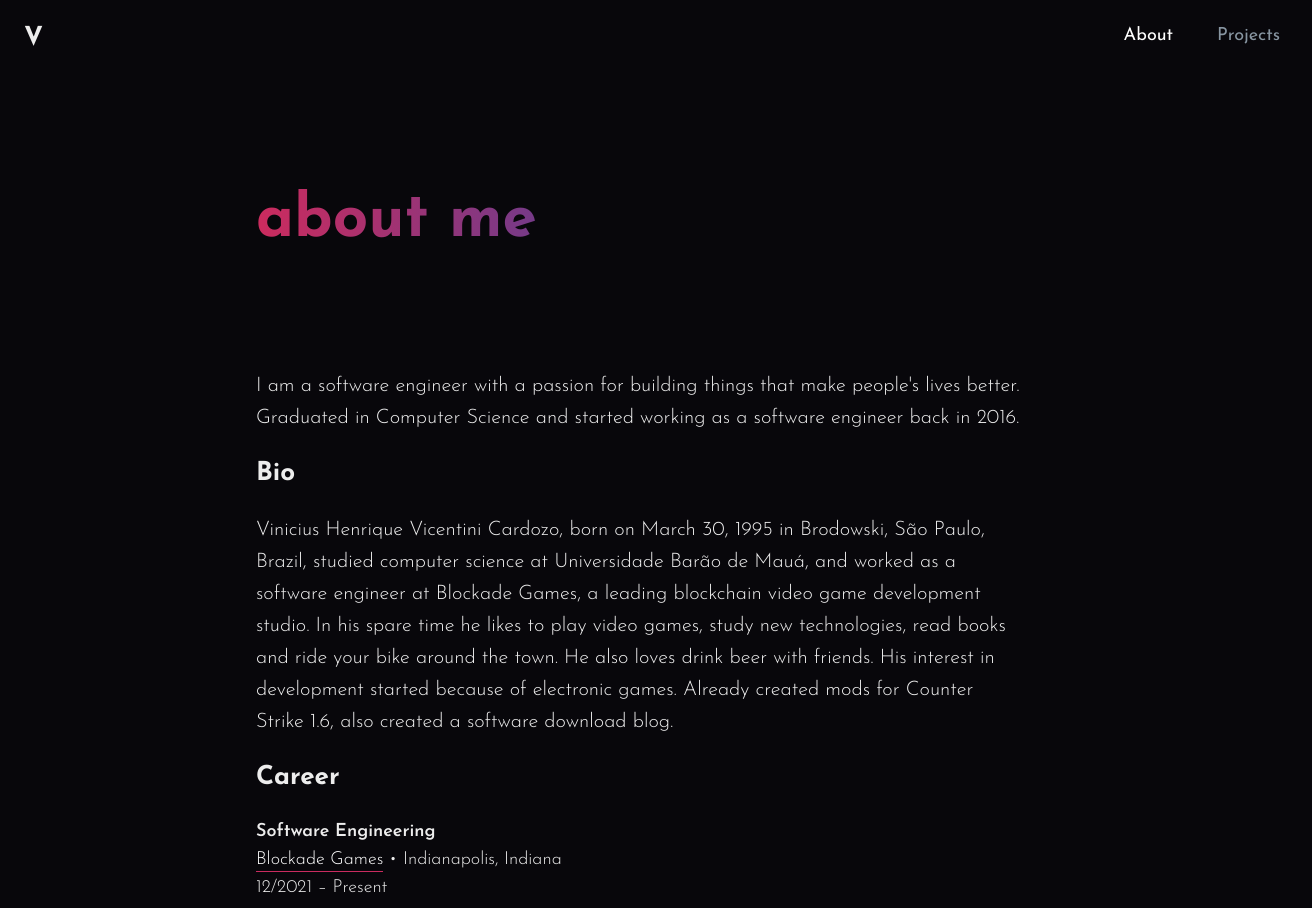
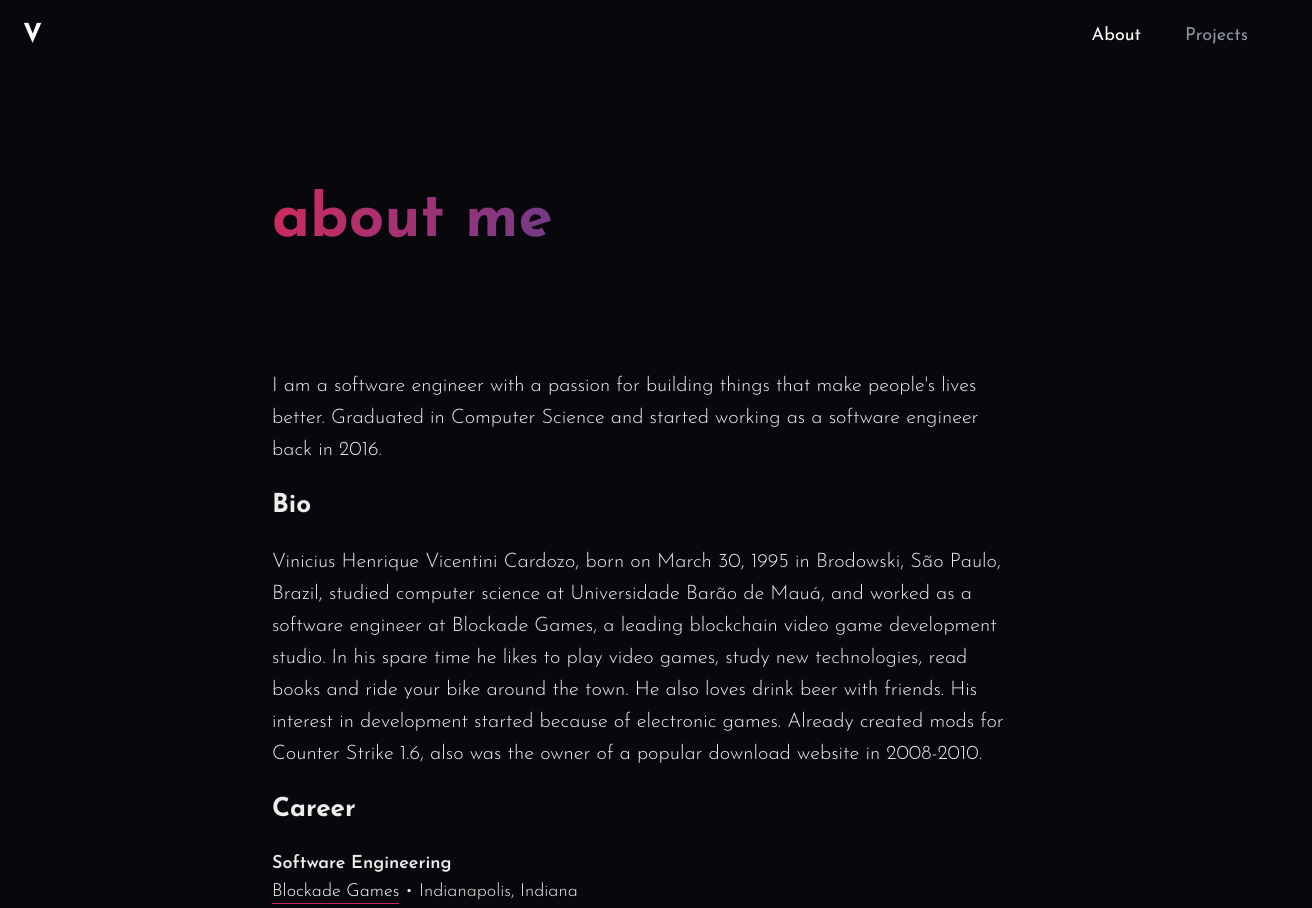
Before and after one commit to vinihvc/viniciusvicentini.com, a Next.js app: page /about in a window 1280 px wide. Shown: the top 908 px of the page, 1312 px wide, since content can reach past the window. Built offline with nearby package versions, Linux system fonts and the light colour scheme; no server answers.

Commit message:
chore: improve animations

```diff
--- a/src/components/container.tsx
+++ b/src/components/container.tsx
@@ -3,15 +3,15 @@ import { styled } from 'stitches.config'
 export const Container = styled('div', {
   w: '$full',
   px: '$4',
-  mx: 'auto',
+  m: '0 auto',
 
   variants: {
     size: {
       md: {
-        maxWidth: '$md',
+        maxW: '$md',
       },
       xl: {
-        maxWidth: '$xl',
+        maxW: '$xl',
       },
     },
   },
--- a/src/components/header/header.links.tsx
+++ b/src/components/header/header.links.tsx
@@ -1,10 +1,11 @@
 import { useRouter } from 'next/router'
 
-import NextLink from 'next/link'
+import Link from 'next/link'
 
 import { styled } from 'stitches.config'
 
 import { pageLinks } from '@constants/page-links'
+import { motion } from 'framer-motion'
 
 const LinkStyled = styled('a', {
   color: '$grey',
@@ -31,11 +32,16 @@ export const HeaderLinks = (props: HeaderLinksProps) => {
   return (
     <>
       {pageLinks.map(({ href, label }) => (
-        <NextLink key={href} href={href} passHref>
-          <LinkStyled aria-current={href === pathname || undefined} {...props}>
-            {label}
-          </LinkStyled>
-        </NextLink>
+        <motion.div key={href} initial={{ x: -100 }} animate={{ x: 0 }}>
+          <Link href={href} passHref>
+            <LinkStyled
+              aria-current={href === pathname || undefined}
+              {...props}
+            >
+              {label}
+            </LinkStyled>
+          </Link>
+        </motion.div>
       ))}
     </>
   )
--- a/src/components/header/header.mobile.tsx
+++ b/src/components/header/header.mobile.tsx
@@ -3,6 +3,8 @@ import React, { ComponentProps, useState } from 'react'
 import * as DialogPrimitive from '@radix-ui/react-dialog'
 
 import { BsList, BsX } from 'react-icons/bs'
+
+import { AnimatePresence, motion } from 'framer-motion'
 
 import { styled } from 'stitches.config'
 
@@ -61,6 +63,12 @@ export const HeaderMobile = ({ ...props }: HeaderMobileProps) => {
       )}
 
       <DialogPrimitive.Portal>
+        <AnimatePresence>
+          <motion.div
+            initial={{ opacity: 0 }}
+            animate={{ opacity: 1 }}
+            exit={{ opacity: 0 }}
+          >
             <OverlayStyled />
 
             <ContentStyled onInteractOutside={(e) => e.preventDefault()}>
@@ -74,6 +82,8 @@ export const HeaderMobile = ({ ...props }: HeaderMobileProps) => {
                 <HeaderLinks onClick={() => setIsOpen(false)} />
               </Stack>
             </ContentStyled>
+          </motion.div>
+        </AnimatePresence>
       </DialogPrimitive.Portal>
     </DialogPrimitive.Root>
   )
--- a/src/components/logo.tsx
+++ b/src/components/logo.tsx
@@ -2,12 +2,14 @@ import { ComponentProps, forwardRef } from 'react'
 
 import { styled } from 'stitches.config'
 
-import { Text } from '@primitives/text'
-
-const LogoStyled = styled(Text, {
+const LogoStyled = styled('a', {
   d: 'flex',
-  h: 33,
-  px: '$2',
+  size: 33,
+  color: 'currentColor',
+  justify: 'center',
+  align: 'center',
+  fontSize: '$2xl',
+  fontWeight: '$bold',
   br: '$full',
   cursor: 'pointer',
   transition: '$fast',
@@ -19,9 +21,9 @@ const LogoStyled = styled(Text, {
 
 type LogoProps = ComponentProps<typeof LogoStyled>
 
-export const Logo = forwardRef<HTMLDivElement, LogoProps>(
+export const Logo = forwardRef<HTMLAnchorElement, LogoProps>(
   ({ ...props }, ref) => (
-    <LogoStyled ref={ref} role="img" size="2xl" weight="bold" {...props}>
+    <LogoStyled as="a" ref={ref} role="img" {...props}>
       V
     </LogoStyled>
   ),
--- a/src/components/page-title.tsx
+++ b/src/components/page-title.tsx
@@ -11,12 +11,14 @@ export const PageTitle = styled('h1', {
   // variables
   $$start: '$colors$text',
   $$end: '$colors$text',
+
   fontWeight: '$bold',
   fontSize: '$4xl',
   backgroundColor: '$text',
   bg: 'linear-gradient(to right, $$start, $$end)',
   '-webkit-background-clip': 'text',
   '-webkit-text-fill-color': 'transparent',
+  transition: '$fast',
 
   '@sm': {
     fontSize: '$5xl',
--- a/src/constants/social-links.ts
+++ b/src/constants/social-links.ts
@@ -2,7 +2,7 @@ import { BsGithub, BsInstagram, BsLinkedin, BsTwitter } from 'react-icons/bs'
 
 export const socialLinks = [
   {
-    title: 'Github',
+    title: 'GitHub',
     icon: BsGithub,
     link: 'https://viniciusvicentini.com/github',
   },
--- a/src/pages/about.tsx
+++ b/src/pages/about.tsx
@@ -25,19 +25,39 @@ const AboutPage = () => {
         </Hero>
 
         <Stack direction="column" css={{ $$gap: '$space$2' }}>
-          <Text size="lg">
+          <Text
+            as={motion.p}
+            initial={{ opacity: 0, y: 30 }}
+            animate={{ opacity: 1, y: 0 }}
+            transition={{ duration: 0.3 }}
+            size="lg"
+          >
             I am a software engineer with a passion for building things that
             make people&apos;s lives better. Graduated in Computer Science and
             started working as a software engineer back in 2016.
           </Text>
         </Stack>
 
-        <Text size="2xl" weight="bold" css={{ my: '$5' }}>
+        <Text
+          as={motion.h3}
+          initial={{ opacity: 0, y: 30 }}
+          animate={{ opacity: 1, y: 0 }}
+          transition={{ duration: 0.3, delay: 0.1 }}
+          size="2xl"
+          weight="bold"
+          css={{ my: '$5' }}
+        >
           Bio
         </Text>
 
         <Stack as="blockquote" direction="column" css={{ $$gap: '$space$2' }}>
-          <Text size="lg">
+          <Text
+            as={motion.p}
+            initial={{ opacity: 0, y: 30 }}
+            animate={{ opacity: 1, y: 0 }}
+            transition={{ duration: 0.3, delay: 0.2 }}
+            size="lg"
+          >
             Vinicius Henrique Vicentini Cardozo, born on March 30, 1995 in
             Brodowski, São Paulo, Brazil, studied computer science at
             Universidade Barão de Mauá, and worked as a software engineer at
@@ -46,14 +66,23 @@ const AboutPage = () => {
             technologies, read books and ride your bike around the town. He also
             loves drink beer with friends. His interest in development started
             because of electronic games. Already created mods for Counter Strike
-            1.6, also created a software download blog.
+            1.6, also was the owner of a popular download website in 2008-2010.
           </Text>
         </Stack>
 
-        <Text size="2xl" weight="bold" css={{ my: '$5' }}>
+        <Text
+          as={motion.h3}
+          initial={{ opacity: 0, y: 30 }}
+          animate={{ opacity: 1, y: 0 }}
+          transition={{ duration: 0.3, delay: 0.3 }}
+          size="2xl"
+          weight="bold"
+          css={{ my: '$5' }}
+        >
           Career
         </Text>
 
+        <motion.div transition={{ delayChildren: 0.4 }}>
           {carrerCompanies?.map(
             ({ startDate, endDate, company, title, url, city, state }, i) => {
               const formattedStartDate = formatDate(startDate)
@@ -64,10 +93,10 @@ const AboutPage = () => {
                   as={motion.article}
                   key={i}
                   layoutId={`carrer-${i}`}
-                initial={{ opacity: 0, scale: 0 }}
-                whileInView={{ opacity: 1, scale: 1 }}
+                  initial={{ opacity: 0, x: 200 }}
+                  whileInView={{ opacity: 1, x: 0 }}
                   viewport={{ once: true }}
-                transition={{ duration: 0.1 * (i + 0.3) }}
+                  transition={{ duration: 0.3 }}
                   css={{ mb: '$10' }}
                 >
                   <Text as="h3" weight="medium">
@@ -88,6 +117,7 @@ const AboutPage = () => {
               )
             },
           )}
+        </motion.div>
       </Container>
     </>
   )
--- a/src/styles/reset.ts
+++ b/src/styles/reset.ts
@@ -27,6 +27,11 @@ const resetStyles = {
   table: {
     borderSpacing: 0,
   },
+  '*, *:before, *:after': {
+    boxSizing: 'border-box',
+    p: 0,
+    m: 0,
+  },
 }
 
 export default resetStyles
```
Also changed, not shown: src/features/home/social-links.tsx (+24 -24 lines), src/pages/projects.tsx (+15 -13 lines). Lines whose indentation alone changed are shown as unchanged.
